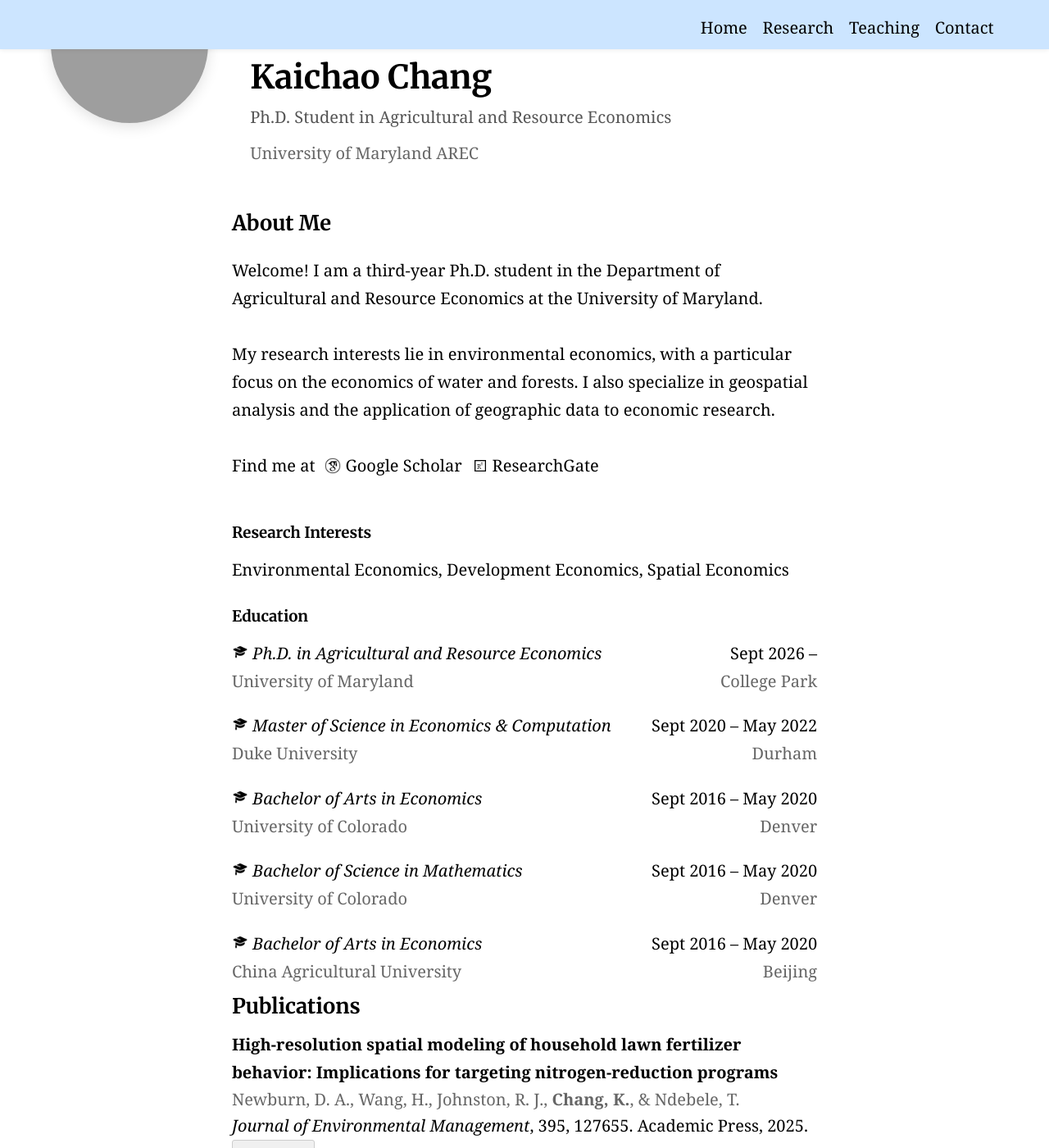
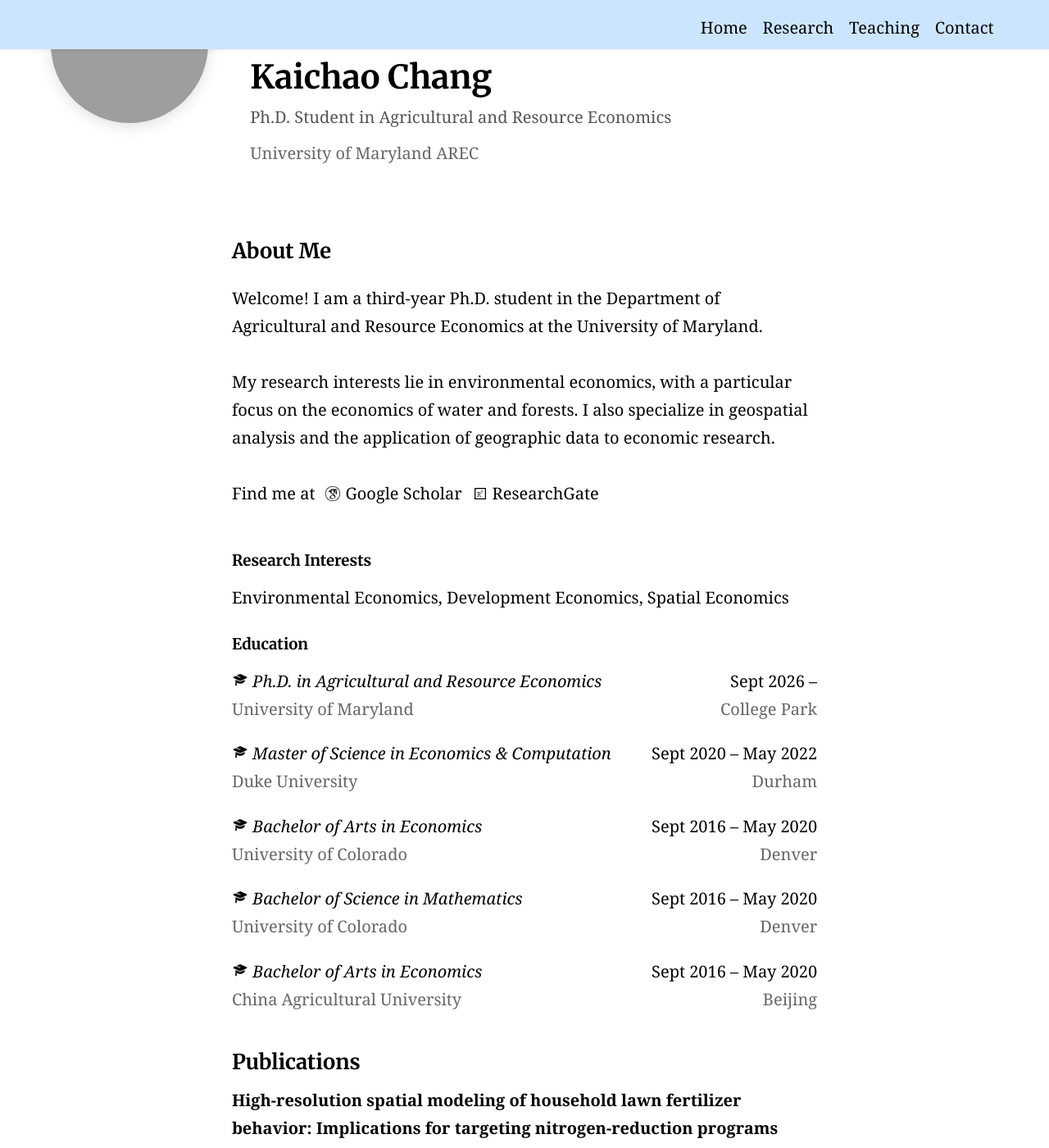
Before and after one commit to KaichaoChang/KaichaoChang.github.io, a Jekyll site: the page built from index.md, in a window 1280 px wide and 1400 px high, scrolled down 196 px. Shown: the whole window at 82% size. Built offline with Jekyll 4.4.1, drawn with Linux system fonts in a browser that asks for light colours; grey boxes are pictures that could not be loaded.

Commit message:
Fix spacing before Publications: add h2 margin-top and education-list bottom margin
Co-Authored-By: Claude Sonnet 4.6 <noreply@anthropic.com>

```diff
--- a/_includes/site-styles.html
+++ b/_includes/site-styles.html
@@ -229,8 +229,12 @@
 
   .typeset h2 {
     font-size: 1.5rem !important;
-    margin-top: 0 !important;
+    margin-top: 2rem !important;
     padding-top: 0 !important;
+  }
+
+  .education-list {
+    margin-bottom: 1.5rem !important;
   }
 
   .typeset h3 {
```
